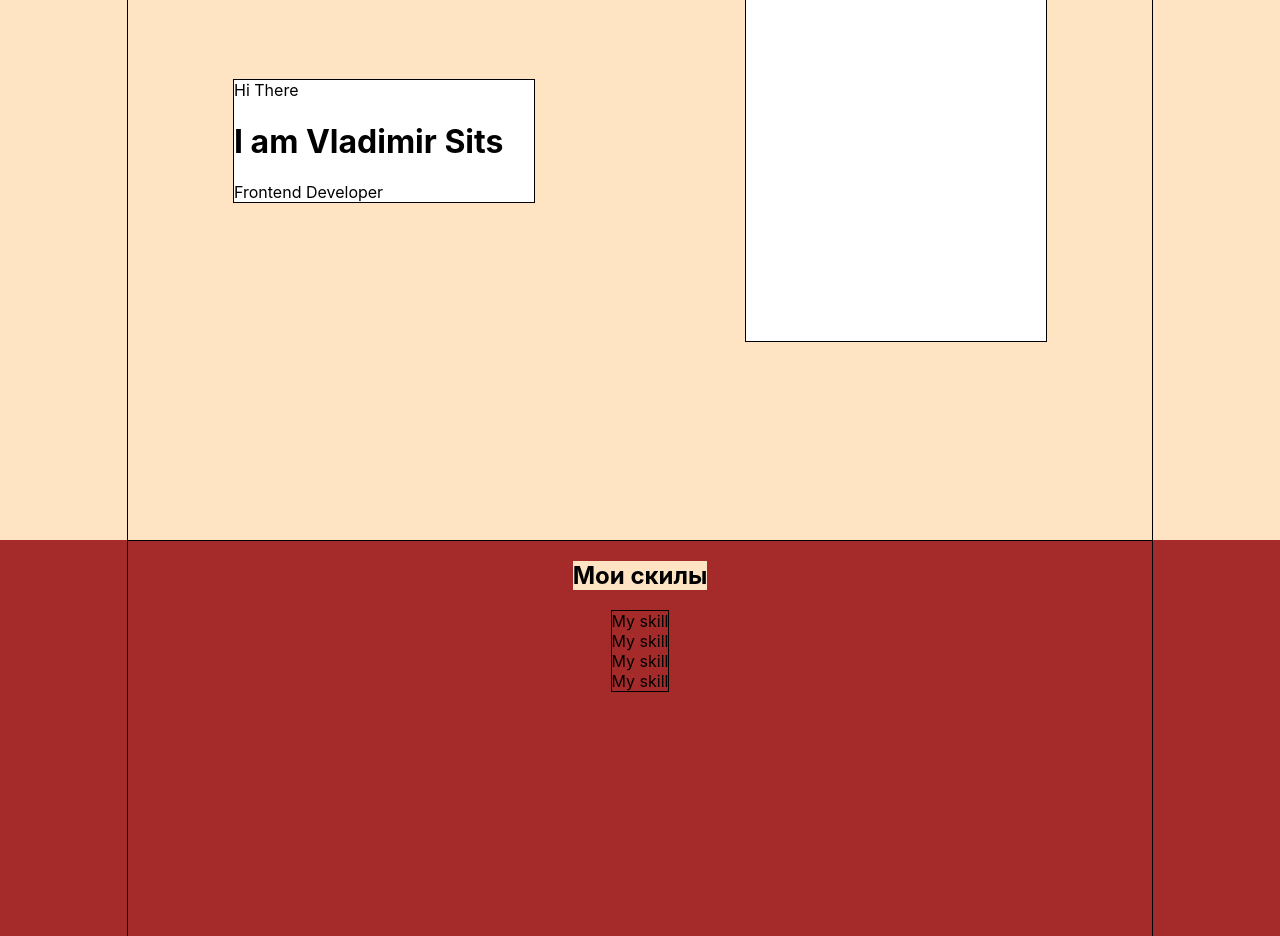
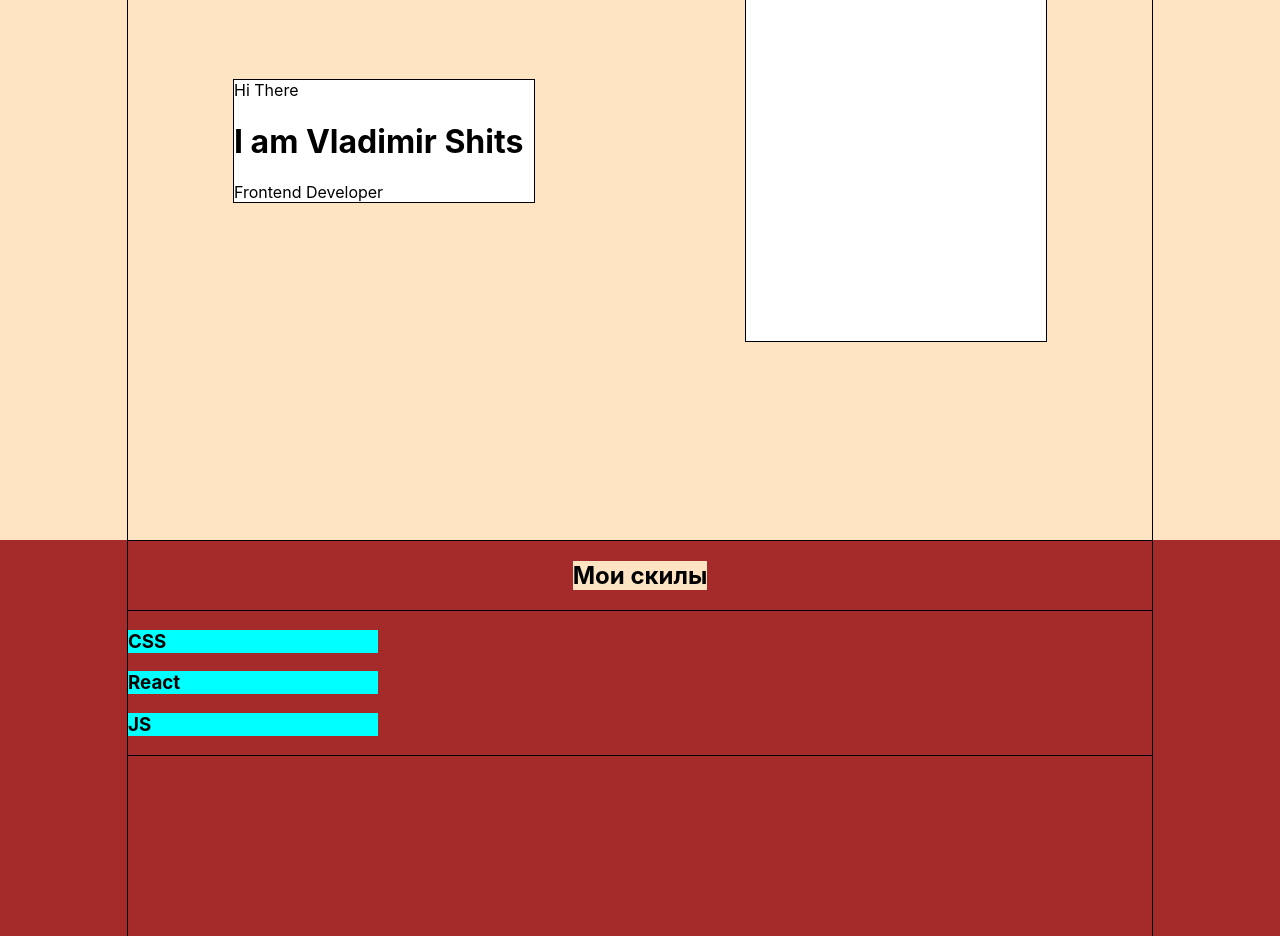
Before and after one commit to fabskrejt/portfolio, a React (Create React App) app: page / in a window 1280 px wide. Shown: the part 340-1276 px from the top of the page. Built offline with nearby package versions, Linux system fonts and the light colour scheme.

Commit message:
changed Skill component

```diff
--- a/src/main/Main.tsx
+++ b/src/main/Main.tsx
@@ -8,7 +8,7 @@ export const Main = () => {
             <div className={stylesContainer.container}>
                 <div className={styles.text}>
                     <span>Hi There</span>
-                    <h1>I am Vladimir Sits</h1>
+                    <h1>I am Vladimir Shits</h1>
                     <span>Frontend Developer</span>
                 </div>
                 <div className={styles.img}>
--- a/src/skills/Skills.module.css
+++ b/src/skills/Skills.module.css
@@ -14,4 +14,5 @@
 
 .skills{
     border: 1px solid;
+    width: 100%;
 }
--- a/src/skills/Skills.tsx
+++ b/src/skills/Skills.tsx
@@ -9,10 +9,9 @@ export const Skills = () => {
             <div className={`${styles.container} ${stylesContainer.container}`}>
                 <h2 className={styles.title}>Мои скилы</h2>
                 <div className={styles.skills}>
-                    <Skill/>
-                    <Skill/>
-                    <Skill/>
-                    <Skill/>
+                    <Skill title={'CSS'}/>
+                    <Skill title={'React'}/>
+                    <Skill title={'JS'}/>
                 </div>
             </div>
 
--- a/src/skills/skill/Skill.module.css
+++ b/src/skills/skill/Skill.module.css
@@ -1,3 +1,8 @@
 .container{
 
 }
+
+.skill{
+    width: 250px;
+    background-color: aqua;
+}
--- a/src/skills/skill/Skill.tsx
+++ b/src/skills/skill/Skill.tsx
@@ -1,11 +1,15 @@
 import React from "react";
 import styles from './Skill.module.css'
 
-export const Skill = () => {
+type SkillPropsType = {
+    title: string
+}
+
+export const Skill = (props:SkillPropsType) => {
 return(
-    <div className={styles.container}>
-        <img src={''}/>
-        <span>My skill</span>
+    <div className={styles.skill}>
+        <div className={styles.icon}></div>
+        <h3>{props.title}</h3>
     </div>
 )
 }
```
